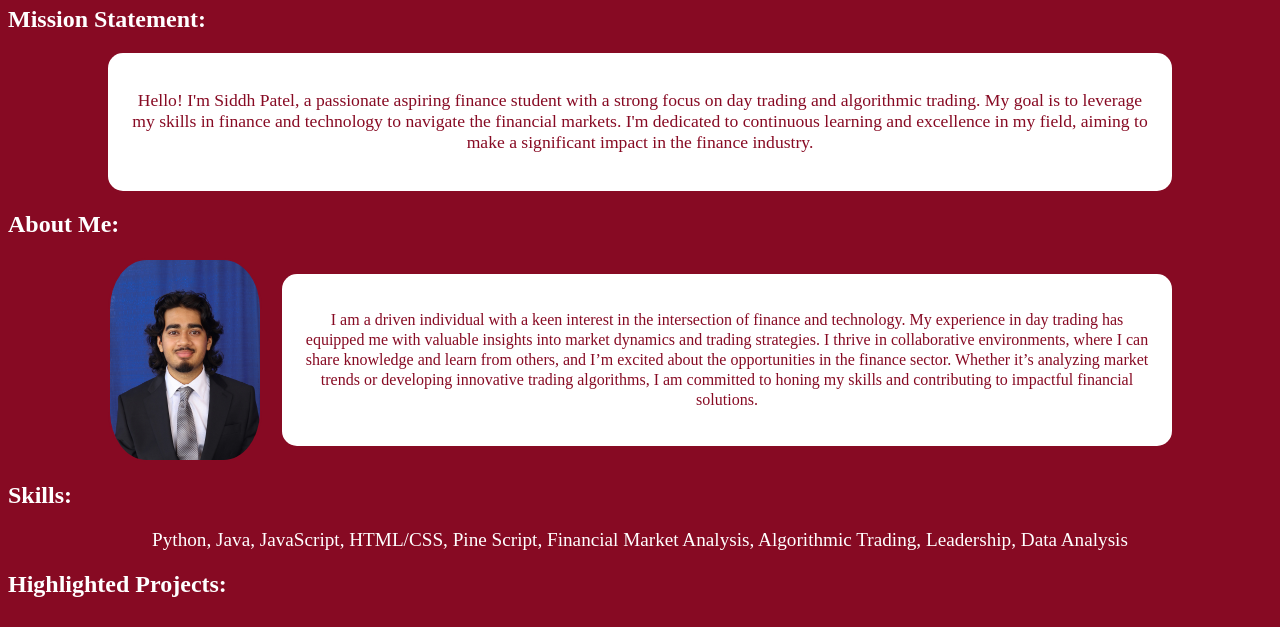
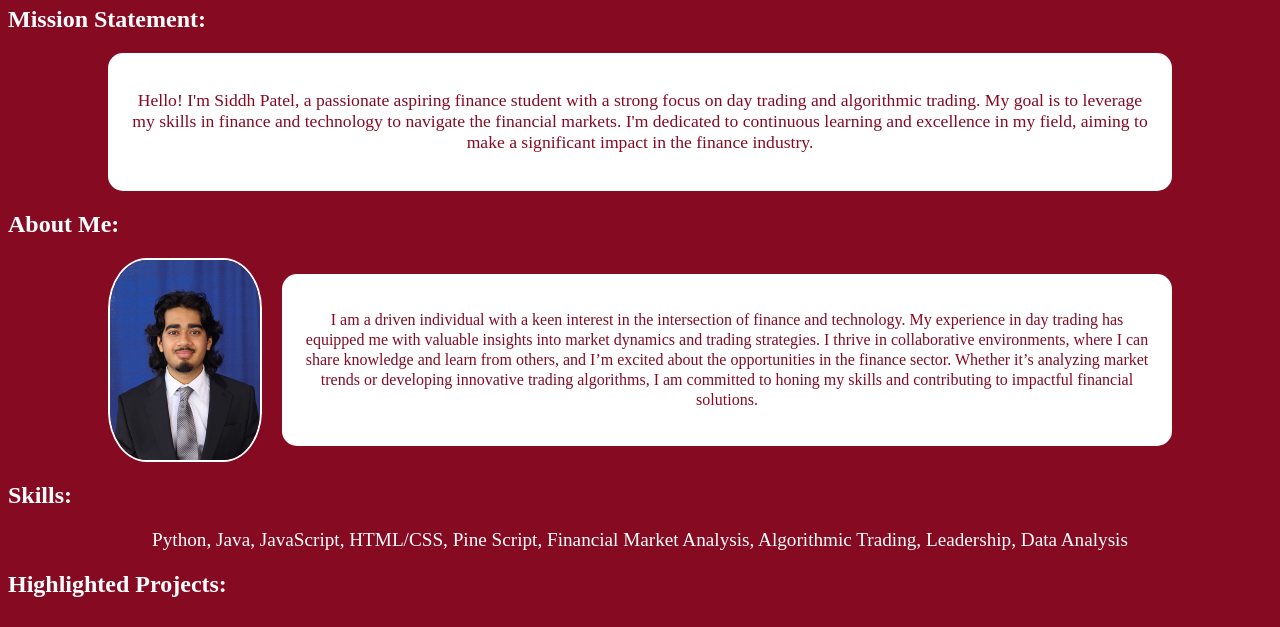
Before and after one commit to siddhpatelsdp/siddhpatelsdp.github.io, a plain HTML site: page index.html in a window 1280 px wide. Shown: the part 95-722 px from the top of the page. Drawn offline with Linux system fonts and the light colour scheme.

Commit message:
profile border update

```diff
--- a/styles.css
+++ b/styles.css
@@ -40,7 +40,7 @@ h2 {
     width: 150px;
     height: 200px;
     border-radius: 25%;
-    border: 2px solid rgb(135, 10, 35);
+    border: 2px solid white;
     margin-right: 20px; /* Space between image and text */
 }
 
```
